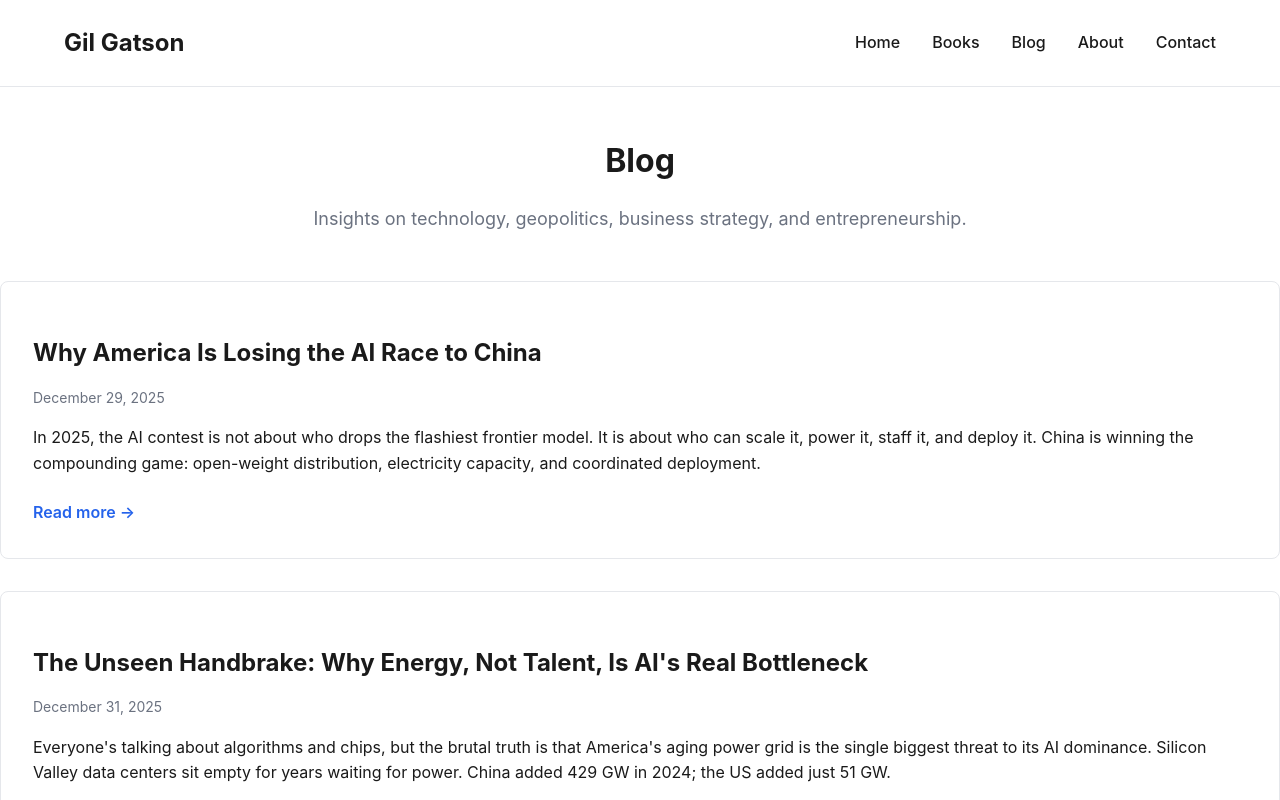
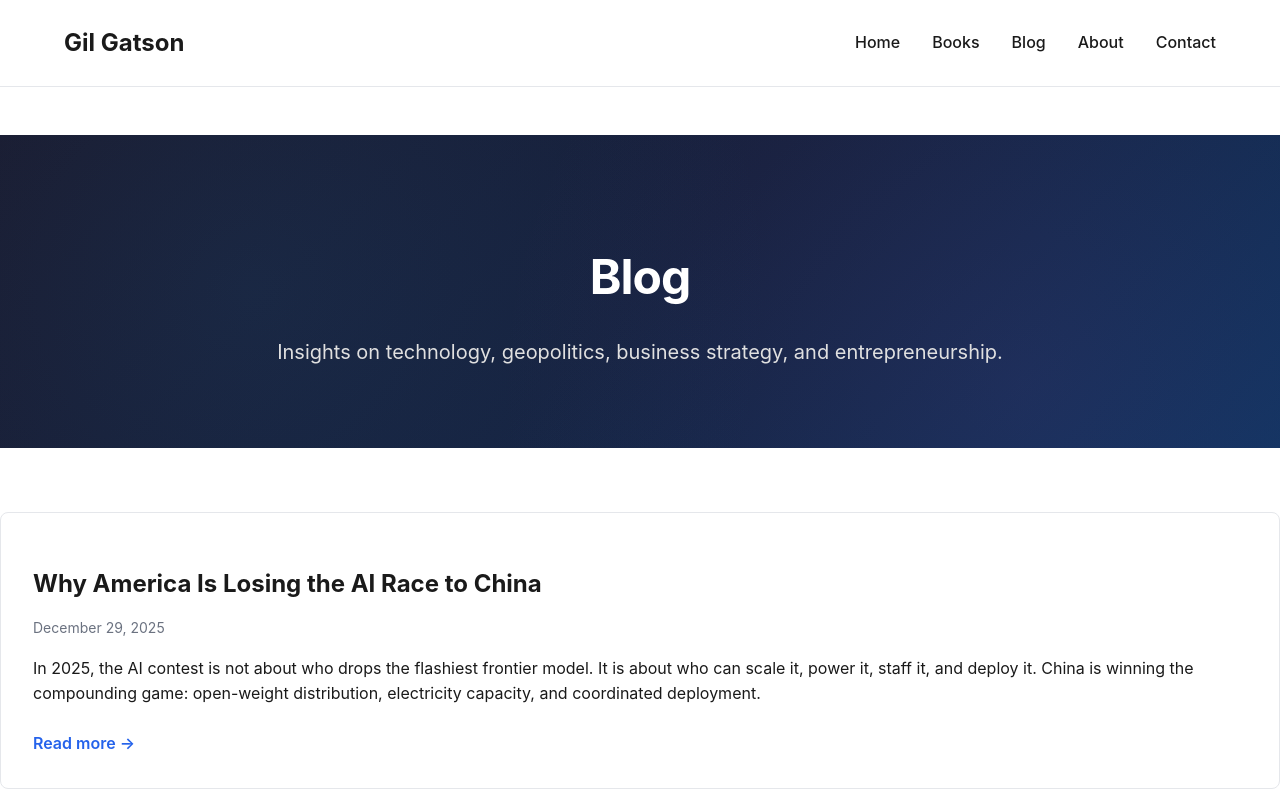
Before and after one commit to TechaiHorizon/gilgatson-website, an Astro site: page /blog in a window 1280 px wide. Shown: the top 800 px of the page. Built offline with nearby package versions, Linux system fonts and the light colour scheme; Astro itself is replaced by a stand-in of ours.

Commit message:
Apply matching gradient hero section to blog page

```diff
--- a/src/pages/blog/index.astro
+++ b/src/pages/blog/index.astro
@@ -6,13 +6,14 @@ import BaseLayout from '../../layouts/BaseLayout.astro';
   title="Blog - Gil Gatson"
   description="Insights on technology, geopolitics, business strategy, and entrepreneurship from Gil Gatson."
 >
-  <div class="container">
+  <section class="hero">
     <h1>Blog</h1>
-
     <p class="intro">
       Insights on technology, geopolitics, business strategy, and entrepreneurship.
     </p>
+  </section>
 
+  <div class="container">
     <div class="blog-grid">
       <article class="blog-card">
         <h2><a href="/blog/america-losing-ai-race">Why America Is Losing the AI Race to China</a></h2>
@@ -48,16 +49,48 @@ import BaseLayout from '../../layouts/BaseLayout.astro';
   </div>
 
   <style>
-    h1 {
+    .hero {
       text-align: center;
+      padding: 4rem 2rem 5rem;
+      margin: 0 0 4rem 0;
+      background: linear-gradient(135deg, #1a1a2e 0%, #16213e 50%, #0f3460 100%);
+      position: relative;
+      overflow: hidden;
+    }
+
+    .hero::before {
+      content: '';
+      position: absolute;
+      top: 0;
+      left: 0;
+      right: 0;
+      bottom: 0;
+      background:
+        radial-gradient(circle at 20% 50%, rgba(41, 128, 185, 0.1) 0%, transparent 50%),
+        radial-gradient(circle at 80% 80%, rgba(142, 68, 173, 0.1) 0%, transparent 50%);
+      pointer-events: none;
+    }
+
+    .hero h1 {
+      position: relative;
+      z-index: 1;
+      color: #ffffff;
+      font-size: 3rem;
+      font-weight: 700;
+      letter-spacing: -0.02em;
       margin-bottom: 1rem;
     }
 
     .intro {
+      position: relative;
+      z-index: 1;
       text-align: center;
-      color: var(--color-gray);
-      margin-bottom: 3rem;
-      font-size: 1.125rem;
+      color: #e0e0e0;
+      margin-bottom: 0;
+      font-size: 1.25rem;
+      max-width: 800px;
+      margin-left: auto;
+      margin-right: auto;
     }
 
     .blog-grid {
```
